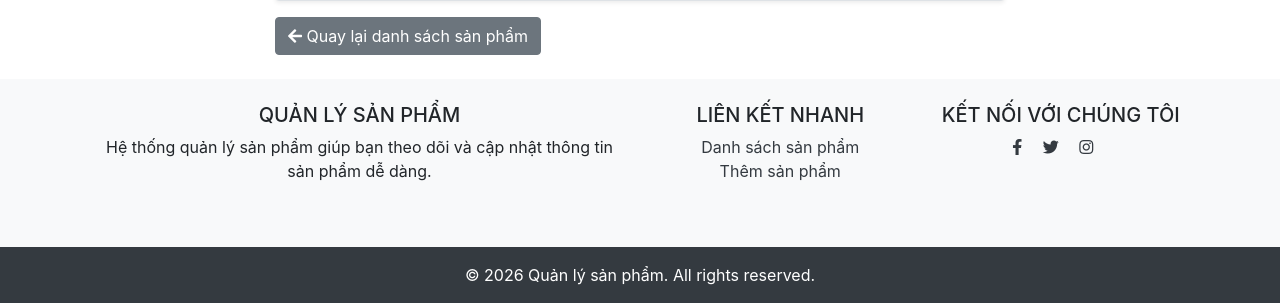
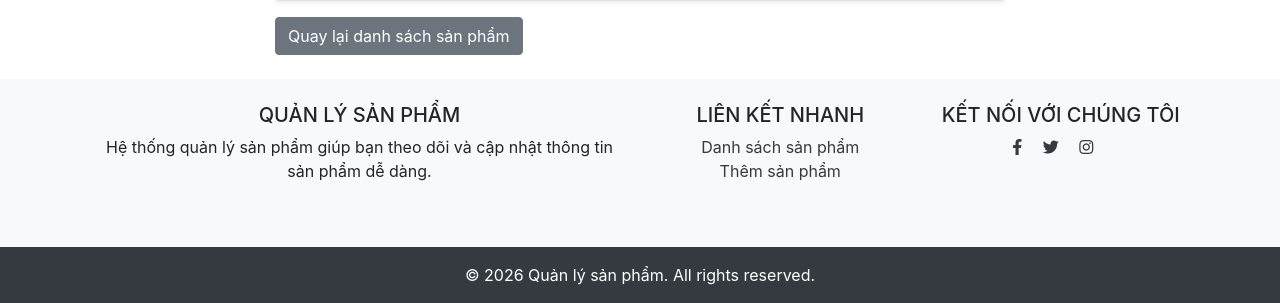
Before and after one commit to nguyexndii/web-php, a PHP site: page /Product/add in a window 1280 px wide. Shown: the part 782-1085 px from the top of the page. Run offline with PHP 8.4, Linux system fonts and the light colour scheme; the visitor is signed in with stand-in values (Sample User, id 1); data comes from the database, SQL or seed files in the repository; some libraries are stand-ins or nearby versions.

Commit message:
Clean up back button icons

```diff
--- a/app/views/product/add.php
+++ b/app/views/product/add.php
@@ -74,7 +74,7 @@
             <button type="submit" class="btn btn-primary btn-block mt-4">Thêm sản phẩm</button>
         </form>
 
-        <a href="<?php echo BASE_PATH; ?>/Product/" class="btn btn-secondary mt-3"><i class="fas fa-arrow-left"></i> Quay lại danh sách sản phẩm</a>
+        <a href="<?php echo BASE_PATH; ?>/Product/" class="btn btn-secondary mt-3">Quay lại danh sách sản phẩm</a>
     </div>
 </div>
 
--- a/app/views/product/edit.php
+++ b/app/views/product/edit.php
@@ -88,7 +88,7 @@
             <button type="submit" class="btn btn-warning btn-block mt-4 text-dark font-weight-bold">Lưu thay đổi</button>
         </form>
 
-        <a href="<?php echo BASE_PATH; ?>/Product/" class="btn btn-secondary mt-3"><i class="fas fa-arrow-left"></i> Quay lại danh sách sản phẩm</a>
+        <a href="<?php echo BASE_PATH; ?>/Product/" class="btn btn-secondary mt-3">Quay lại danh sách sản phẩm</a>
     </div>
 </div>
 
```
